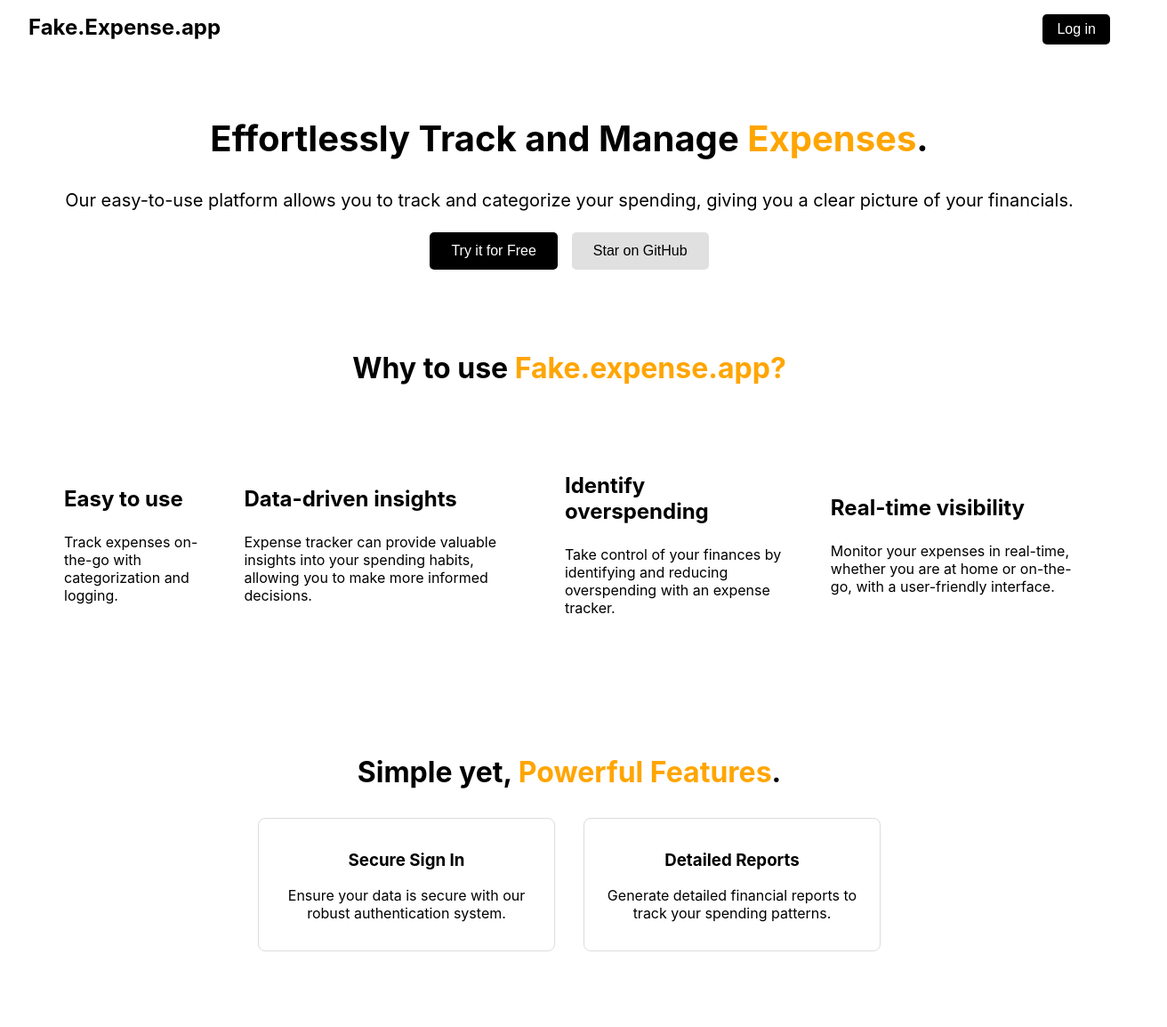
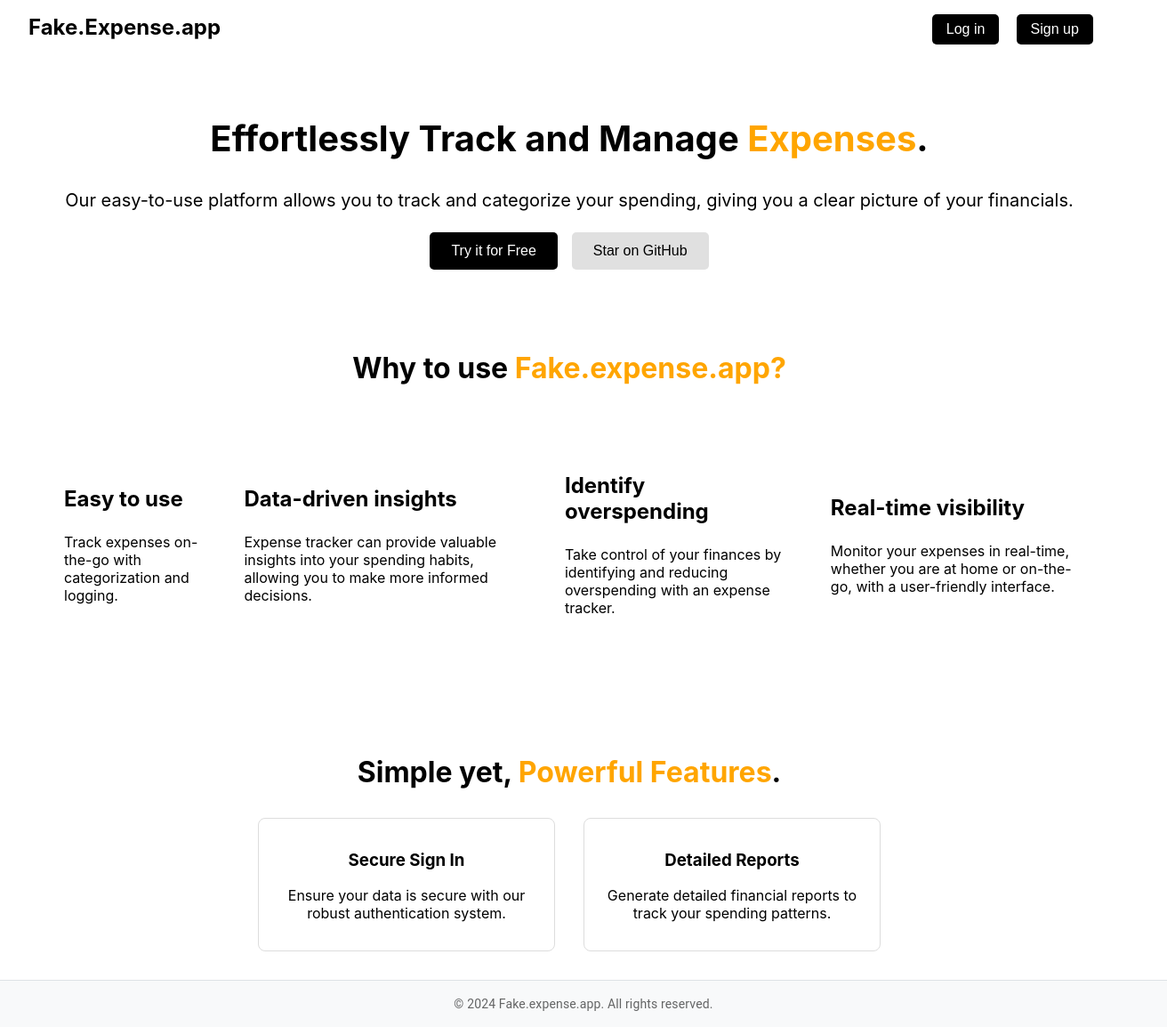
Before and after one commit to iamtushark/finance-management-2, a React (Vite) app: page / in a window 1280 px wide. Shown: the whole page at 89% size, 1312 px wide, since content can reach past the window. Before the commit the page ends 1101 px from the top, so only its background shows below. Built offline with nearby package versions, Linux system fonts and the light colour scheme.

Commit message:
footer and conditional login-signup

```diff
--- /dev/null
+++ b/src/Components/Common/CommonFooter.tsx
@@ -0,0 +1,24 @@
+import React from "react";
+import { Box, Typography } from "@mui/material";
+
+const Footer: React.FC = () => {
+  return (
+    <Box
+      component="footer"
+      sx={{
+        width: '100%',
+        textAlign: 'center',
+        padding: '1rem',
+        backgroundColor: '#f8f9fa',
+        marginTop: 'auto',
+        borderTop: '1px solid #dee2e6',
+      }}
+    >
+      <Typography variant="body2" color="textSecondary">
+        © {new Date().getFullYear()} Fake.expense.app. All rights reserved.
+      </Typography>
+    </Box>
+  );
+};
+
+export default Footer;
--- a/src/Screens/Home/Header.tsx
+++ b/src/Screens/Home/Header.tsx
@@ -1,15 +1,28 @@
 import React from "react";
 import { useNavigate } from "react-router-dom";
+import { useSelector } from "react-redux";
+import { selectLoggedInUser } from "../../features/user/userSlice";
+
 
 const Header: React.FC = () => {
+
+  const isLoggedin = useSelector(selectLoggedInUser);
   const navigate = useNavigate();
 
   return (
     <header style={styles.header}>
       <div style={styles.logo}>Fake.Expense.app</div>
-      <button style={styles.signInButton} onClick={() => navigate("/login")}>
-        Log in
-      </button>
+
+      {!isLoggedin&&
+      <div style={{display: 'flex', justifyContent: 'space-between'}}>
+        <button style={styles.signInButton} onClick={() => navigate("/login")}>
+          Log in
+        </button>
+        <button style={styles.signInButton} onClick={() => navigate("/signup")}>
+          Sign up
+        </button>
+      </div>
+      }
     </header>
   );
 };
@@ -26,6 +39,7 @@ const styles = {
   },
   signInButton: {
     padding: "0.5rem 1rem",
+    marginRight: '1.2rem',
     fontSize: "1rem",
     borderRadius: "5px",
     backgroundColor: "#000",
--- a/src/Screens/Home/Home.tsx
+++ b/src/Screens/Home/Home.tsx
@@ -3,6 +3,7 @@ import Header from "./Header";
 import HeroSection from "./HeroSection";
 import FeatureList from "./FeatureList";
 import FeaturesSection from "./FeaturesSection";
+import CommonFooter from "../../Components/Common/CommonFooter";
 
 const HomePage: React.FC = () => (
   <div>
@@ -10,6 +11,7 @@ const HomePage: React.FC = () => (
     <HeroSection />
     <FeatureList />
     <FeaturesSection />
+    <CommonFooter/>
   </div>
 );
 
--- a/src/Screens/Login/Index.tsx
+++ b/src/Screens/Login/Index.tsx
@@ -23,6 +23,7 @@ import { fontStyle } from "@mui/system";
 import { useNavigate } from "react-router-dom";
 import CommonTypography from "../../Components/Common/CommonTypography";
 import CommonBox from "../../Components/Common/CommonBox";
+import CommonFooter from "../../Components/Common/CommonFooter";
 
 const LoginPage: React.FC = () => {
   const {
@@ -102,6 +103,7 @@ const LoginPage: React.FC = () => {
         </CommonContainer>
       </CommonFormBox>
     </CommonBox>
+    {/* <CommonFooter/> */}
     </>
   );
 };
--- a/src/Screens/Signup/Index.tsx
+++ b/src/Screens/Signup/Index.tsx
@@ -23,6 +23,7 @@ import { localStorageKeys } from "../../dbOperations/config";
 import useNavigateAfterLogin from "../../hooks/useNavigateAfterLogin";
 import CommonTypography from "../../Components/Common/CommonTypography";
 import CommonBox from "../../Components/Common/CommonBox";
+import CommonFooter from "../../Components/Common/CommonFooter";
 
 
 const SignupPage: React.FC = () => {
@@ -58,7 +59,8 @@ const SignupPage: React.FC = () => {
   };
 
   return (
-    <CommonBox sx={{flexDirection: 'column'}}>
+    <>
+    <CommonBox sx={{flexDirection: 'column', backgroundImage: '../../utils/bg.jpg'}}>
     <CommonTypography variant="h3"
     style={{margin: '4vh auto', fontWeight: 700}
         }>Fake.Expense.App</CommonTypography>
@@ -126,7 +128,10 @@ const SignupPage: React.FC = () => {
         </CommonCard>
       </CommonContainer>
     </CommonFormBox>
+    {/* <CommonFooter/> */}
     </CommonBox>
+    </>
+
   );
 };
 
```
